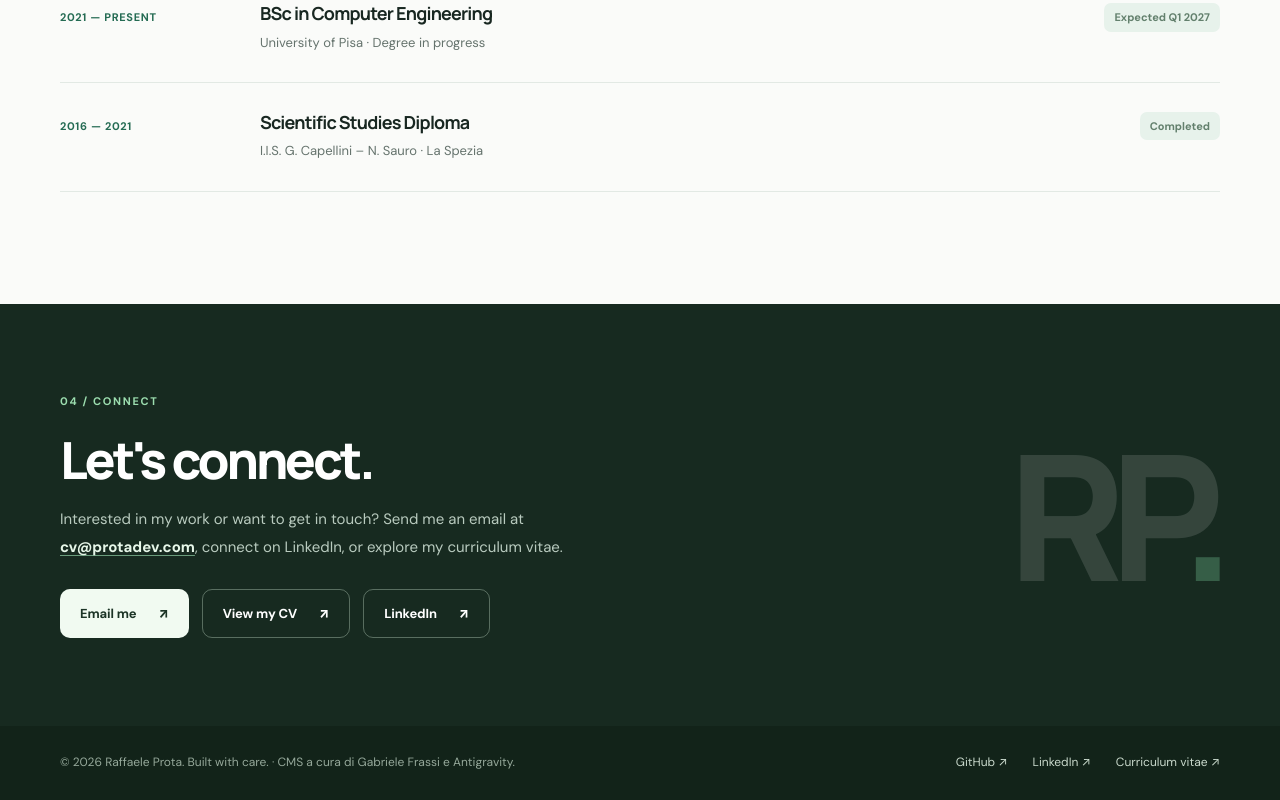
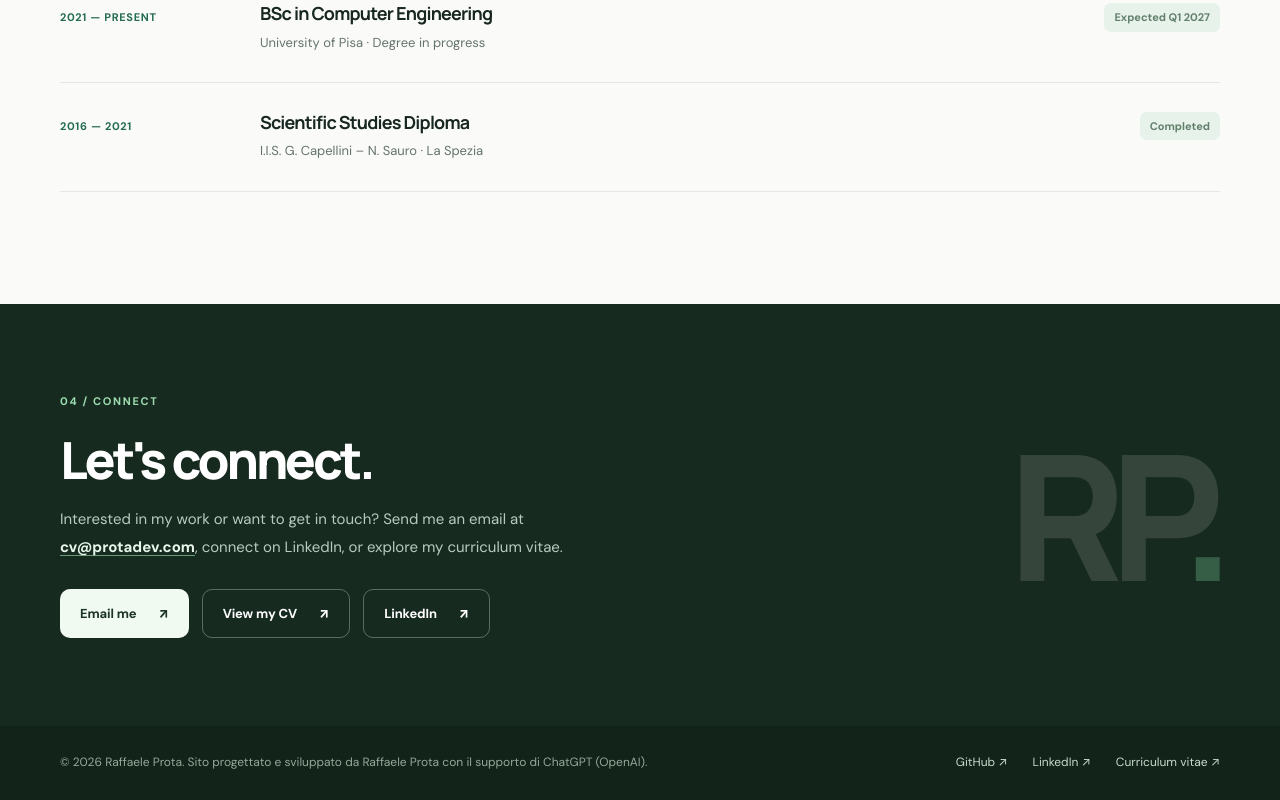
Before and after one commit to raffa-p/raffa-p.github.io, a plain HTML site: page index.html in a window 1280 px wide. Shown: the part 3475-4275 px from the top of the page. Drawn offline with Linux system fonts and the light colour scheme.

Commit message:
Correct portfolio footer credit to Raffaele Prota with ChatGPT assistance

```diff
--- a/index.html
+++ b/index.html
@@ -212,7 +212,7 @@
 
   <footer class="site-footer">
     <div class="shell footer-inner">
-      <span>© 2026 Raffaele Prota. Built with care. · CMS a cura di Gabriele Frassi e Antigravity.</span>
+      <span>© 2026 Raffaele Prota. Sito progettato e sviluppato da Raffaele Prota con il supporto di ChatGPT (OpenAI).</span>
       <div><a href="https://github.com/raffa-p" target="_blank" rel="noopener noreferrer">GitHub ↗</a><a href="https://www.linkedin.com/in/raffaele-prota" target="_blank" rel="noopener noreferrer">LinkedIn ↗</a><a href="./cv/">Curriculum vitae ↗</a></div>
     </div>
   </footer>
```
